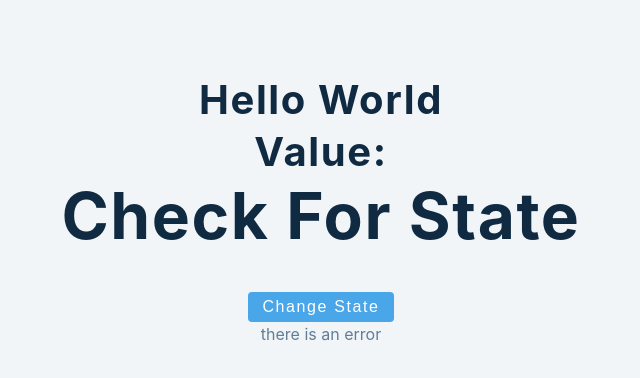
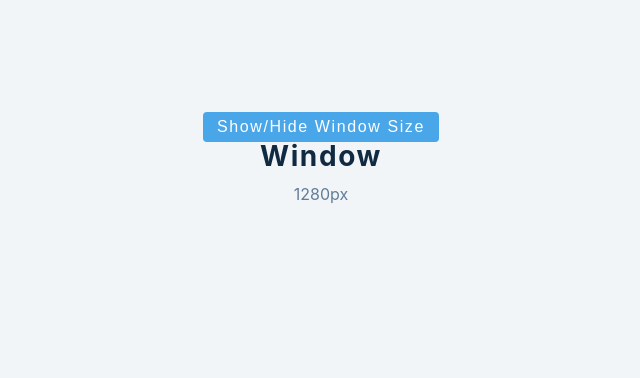
Before and after one commit to uriel197/advanced-react, a React (Create React App) app: page / in a window 1280 px wide. Shown: the top 378 px of the page, without its empty margins (319-959 px from the left). Built offline with nearby package versions, Linux system fonts and the light colour scheme.

Commit message:
toggle buttons activating or deactivating a component/ show-hide.js

```diff
--- a/src/App.js
+++ b/src/App.js
@@ -1,5 +1,5 @@
 import React from "react";
-import Start from "./tutorials/conditional-rendering/short-circuit";
+import Start from "./tutorials/conditional-rendering/show-hide";
 
 function App() {
   return (
--- a/src/tutorials/conditional-rendering/show-hide.js
+++ b/src/tutorials/conditional-rendering/show-hide.js
@@ -1,7 +1,37 @@
 import React, { useState, useEffect } from "react";
 
 const ShowHide = () => {
-  return <h2>show/hide</h2>;
+  const [show, setShow] = useState(false);
+
+  return (
+    <>
+      <button className="btn" onClick={() => setShow(!show)}>
+        show/hide window size
+      </button>
+      {show || <Item />}
+    </>
+  );
+};
+
+const Item = () => {
+  const [size, setSize] = useState(window.innerWidth);
+
+  const changeSize = () => {
+    setSize(window.innerWidth);
+  };
+
+  useEffect(() => {
+    window.addEventListener("resize", changeSize);
+    return () => {
+      window.removeEventListener("resize", changeSize);
+    };
+  });
+  return (
+    <>
+      <h3>Window</h3>
+      <p>{size}px</p>
+    </>
+  );
 };
 
 export default ShowHide;
```
